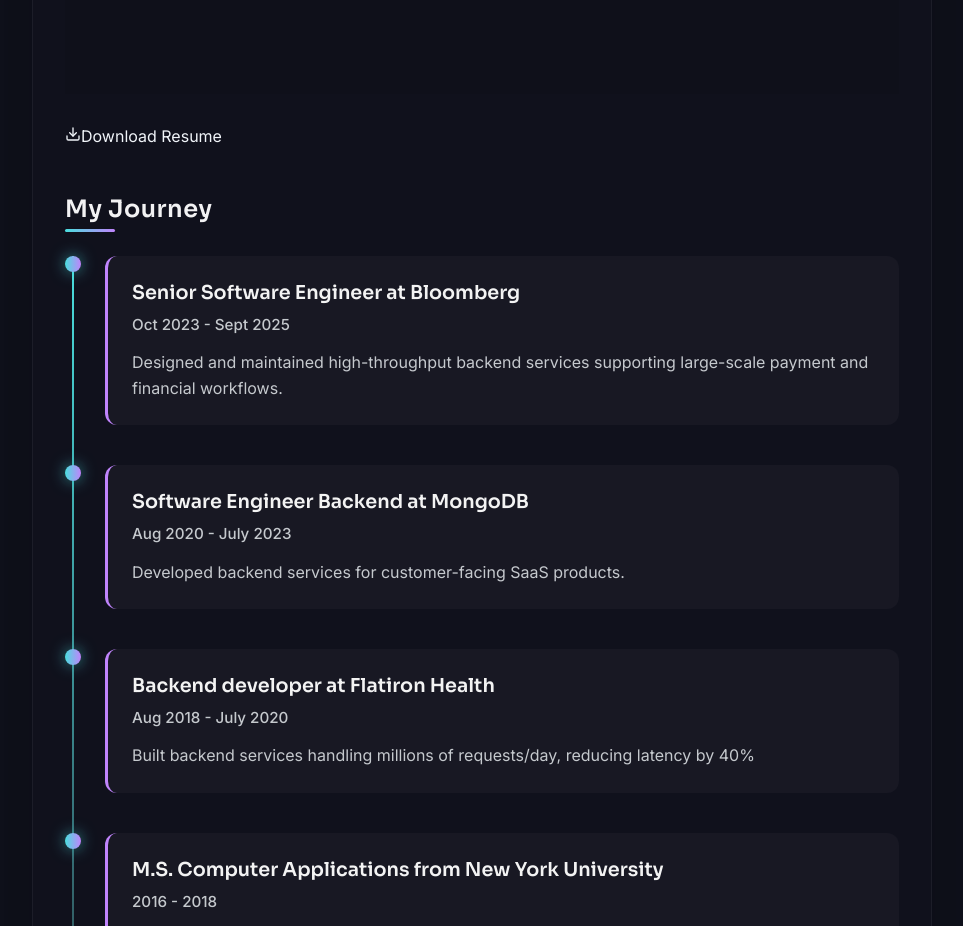
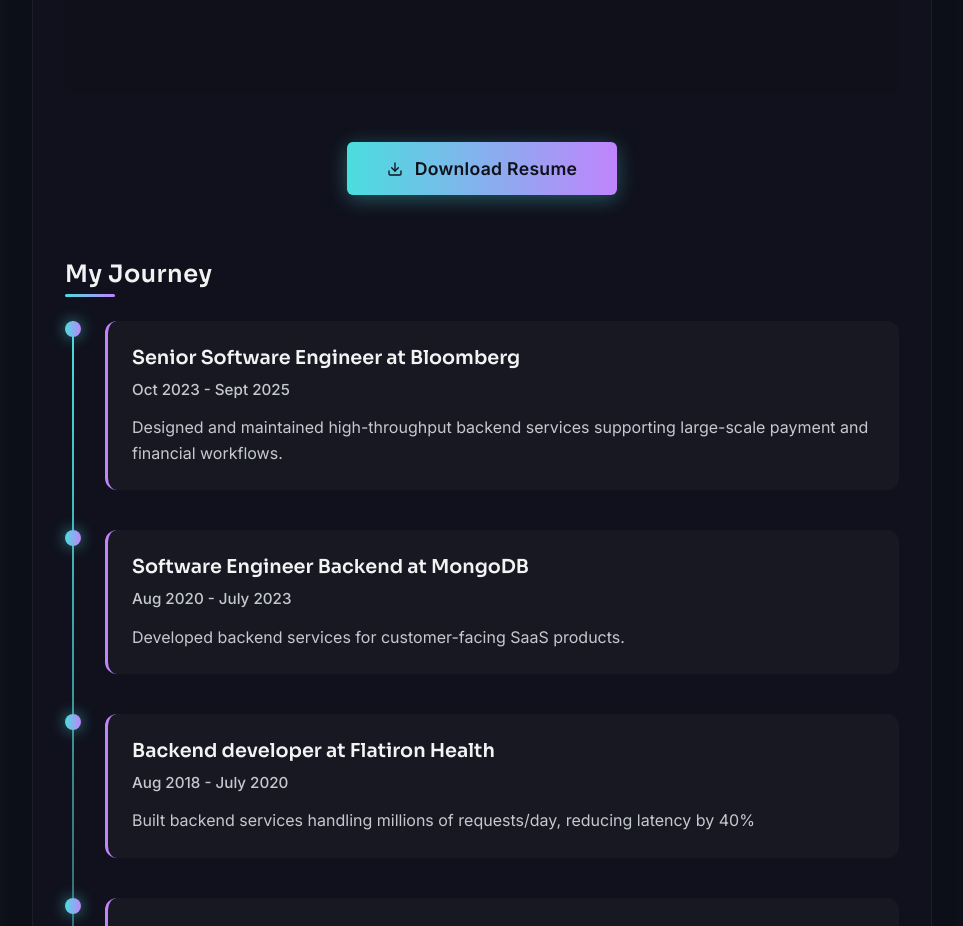
Before and after one commit to mpowers652/myPortfolio, a Next.js app: page / in a window 1280 px wide. Shown: the part 4146-5072 px from the top of the page, without its empty margins (158-1121 px from the left). Built offline with nearby package versions, Linux system fonts and the light colour scheme; no server answers.

Commit message:
resume download link

```diff
--- a/components/About/About.module.css
+++ b/components/About/About.module.css
@@ -110,6 +110,32 @@
 .value {
   font-size: 1.05rem;
   color: rgba(255, 255, 255, 0.9);
+}
+
+.buttons {
+  display: flex;
+  justify-content: center;
+  padding: 1rem 0;
+}
+
+.secondaryBtn {
+  display: inline-flex;
+  align-items: center;
+  gap: 0.75rem;
+  padding: 1rem 2.5rem;
+  font-size: 1.1rem;
+  font-weight: 600;
+  border-radius: 6px;
+  background: linear-gradient(90deg, var(--soft-aqua), var(--pastel-violet));
+  color: var(--deep-midnight);
+  box-shadow: 0 4px 20px rgba(74, 222, 222, 0.35);
+  transition: all 0.3s ease;
+  letter-spacing: 0.3px;
+}
+
+.secondaryBtn:hover {
+  transform: translateY(-3px);
+  box-shadow: 0 8px 28px rgba(74, 222, 222, 0.5);
 }
 
 .timeline {
@@ -250,4 +276,9 @@
   .timelineMarker {
     left: -2rem;
   }
+
+  .secondaryBtn {
+    padding: 0.85rem 1.75rem;
+    font-size: 1rem;
+  }
 }
```
